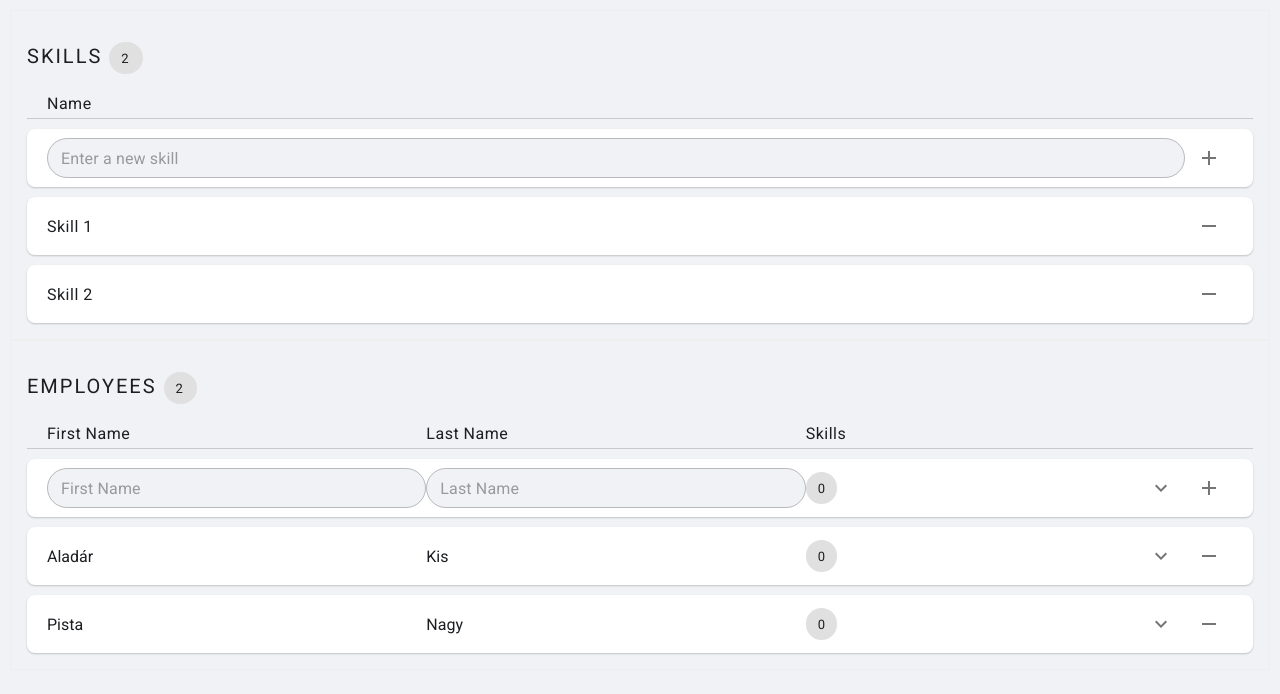
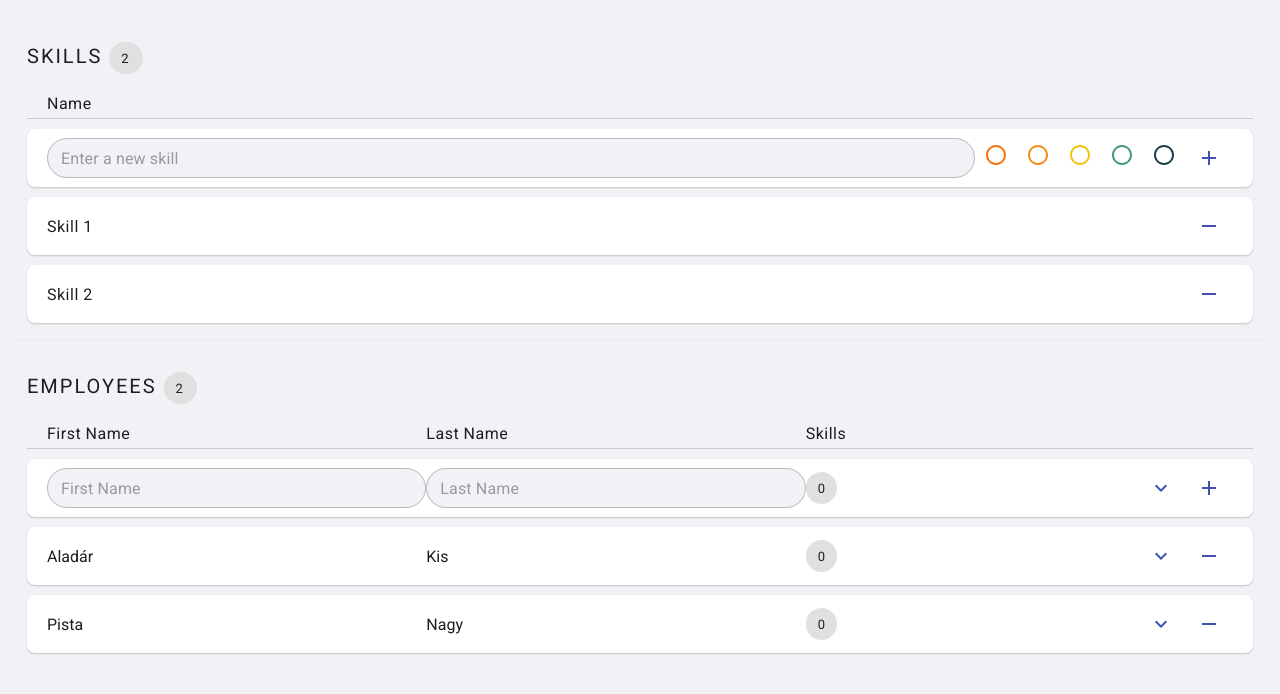
Before and after one commit to BenceLovas/beo-surface, a React (Create React App) app: page / in a window 1280 px wide. Shown: the top 694 px of the page. Built offline with nearby package versions, Linux system fonts and the light colour scheme.

Commit message:
ColorPicker component added

```diff
--- /dev/null
+++ b/src/components/ColorPicker.js
@@ -0,0 +1,26 @@
+import React from "react";
+import Radio from "@material-ui/core/Radio";
+import { makeStyles } from "@material-ui/core/styles";
+import RadioButton from "./RadioButton";
+
+const colors = ["#F27312", "#F48D13", "#F0C213", "#439975", "#1A3D48"];
+const defaultColor = "#123566";
+
+const ColorPicker = () => {
+  const [selectedValue, setSelectedValue] = React.useState(defaultColor);
+
+  return (
+    <div>
+      {colors.map((color) => (
+        <RadioButton
+          value={color}
+          color={color}
+          selectedValue={selectedValue}
+          setSelectedValue={setSelectedValue}
+        />
+      ))}
+    </div>
+  );
+};
+
+export default ColorPicker;
--- a/src/components/EmployeeRow.js
+++ b/src/components/EmployeeRow.js
@@ -66,7 +66,11 @@ const EmployeeRow = ({
             }}
           >
             <Chip label={employee.skills.length} />
-            <IconButton type="button" onClick={() => setIsOpen(!isOpen)}>
+            <IconButton
+              type="button"
+              onClick={() => setIsOpen(!isOpen)}
+              color="primary"
+            >
               <ExpandMore />
             </IconButton>
           </div>
@@ -103,7 +107,7 @@ const EmployeeRow = ({
             ))}
           </Collapse>
         </div>
-        <IconButton onClick={removeEmployee(employee.id)}>
+        <IconButton onClick={removeEmployee(employee.id)} color="primary">
           <Remove />
         </IconButton>
       </div>
--- a/src/components/EmployeeTable.js
+++ b/src/components/EmployeeTable.js
@@ -114,7 +114,11 @@ const EmployeeTable = ({
                 }}
               >
                 <Chip label={selectedSkills.length} />
-                <IconButton type="button" onClick={() => setIsOpen(!isOpen)}>
+                <IconButton
+                  type="button"
+                  onClick={() => setIsOpen(!isOpen)}
+                  color="primary"
+                >
                   <ExpandMore />
                 </IconButton>
               </div>
@@ -151,7 +155,7 @@ const EmployeeTable = ({
               </Collapse>
             </div>
 
-            <IconButton type="submit">
+            <IconButton type="submit" color="primary">
               <Add />
             </IconButton>
           </form>
--- /dev/null
+++ b/src/components/RadioButton.js
@@ -0,0 +1,32 @@
+import React, { Fragment } from "react";
+import Radio from "@material-ui/core/Radio";
+import { makeStyles } from "@material-ui/core/styles";
+
+const useStyles = makeStyles({
+  root: {
+    color: (props) => props.color,
+  },
+});
+const RadioButton = ({ value, color, setSelectedValue, selectedValue }) => {
+  const classes = useStyles({ color });
+
+  const handleChange = (event) => {
+    setSelectedValue(event.target.value);
+  };
+
+  return (
+    <Fragment>
+      <Radio
+        checked={selectedValue === value}
+        onChange={handleChange}
+        value={value}
+        classes={{
+          root: classes.root,
+        }}
+        color="default"
+      />
+    </Fragment>
+  );
+};
+
+export default RadioButton;
--- a/src/components/SkillTable.js
+++ b/src/components/SkillTable.js
@@ -7,6 +7,7 @@ import Chip from "@material-ui/core/Chip";
 
 import { makeStyles } from "@material-ui/core/styles";
 import Surface from "./shared/Surface";
+import ColorPicker from "./ColorPicker";
 
 const useStyles = makeStyles({
   textInput: {
@@ -67,7 +68,8 @@ const SkillTable = ({
               className={classes.textInput}
               size="small"
             />
-            <IconButton type="submit">
+            <ColorPicker />
+            <IconButton type="submit" color="primary">
               <Add />
             </IconButton>
           </form>
@@ -84,7 +86,7 @@ const SkillTable = ({
               }}
             >
               <div style={{ wordBreak: "break-word" }}>{skill.name}</div>
-              <IconButton onClick={removeSkill(skill.id)}>
+              <IconButton onClick={removeSkill(skill.id)} color="primary">
                 <Remove />
               </IconButton>
             </div>
--- a/src/index.css
+++ b/src/index.css
@@ -1,5 +1,5 @@
 html {
-  font-family: 'Roboto', sans-serif;
+  font-family: "Roboto", sans-serif;
   width: 100%;
   background-color: rgb(240, 242, 245);
   color: #1c1e21;
@@ -8,4 +8,5 @@ html {
 body {
   margin: 0;
   padding: 0;
+  overflow-y: scroll;
 }
```
Also changed, not shown: 1 other file (tests, documents, lock files or other folders).
